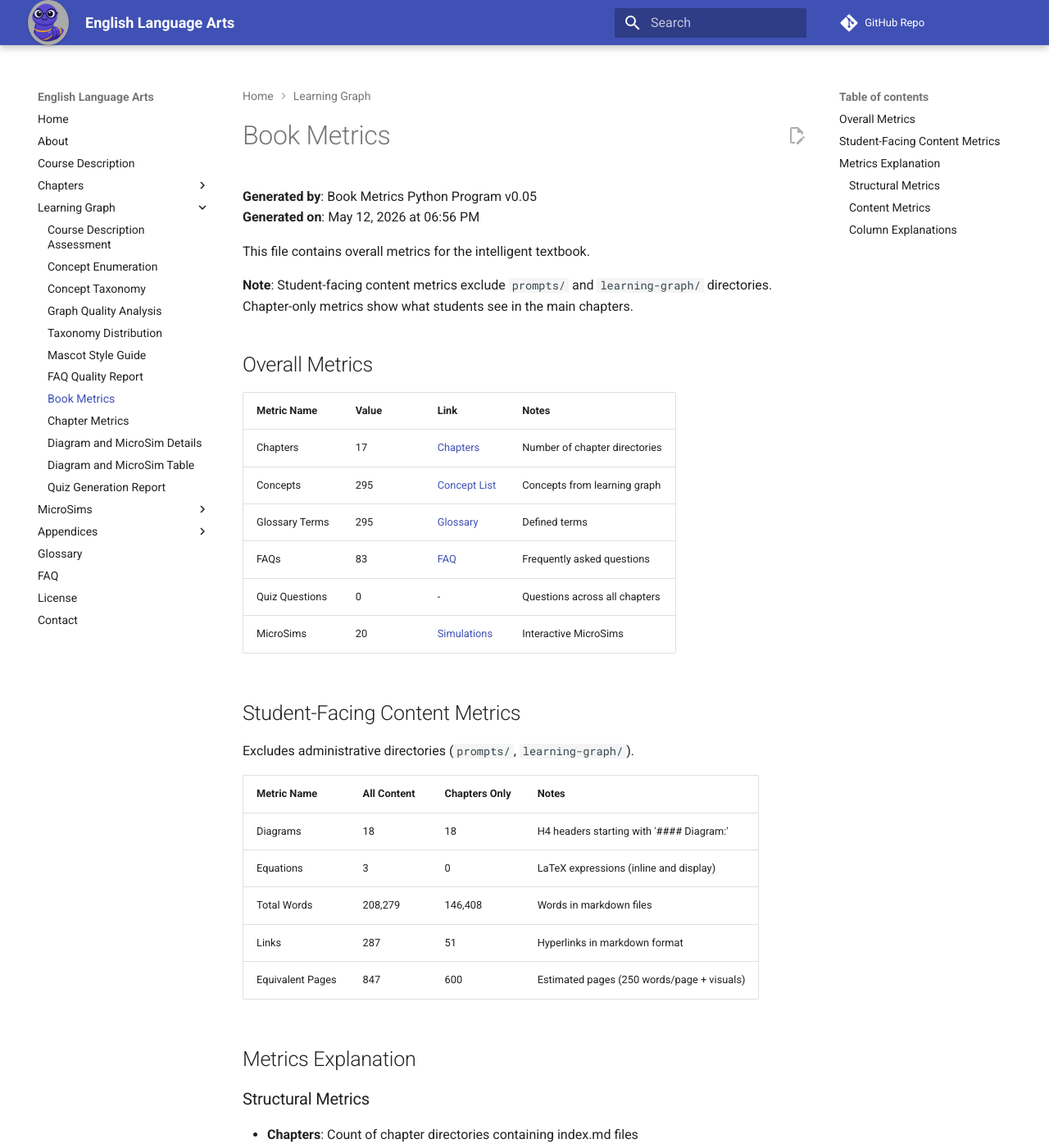
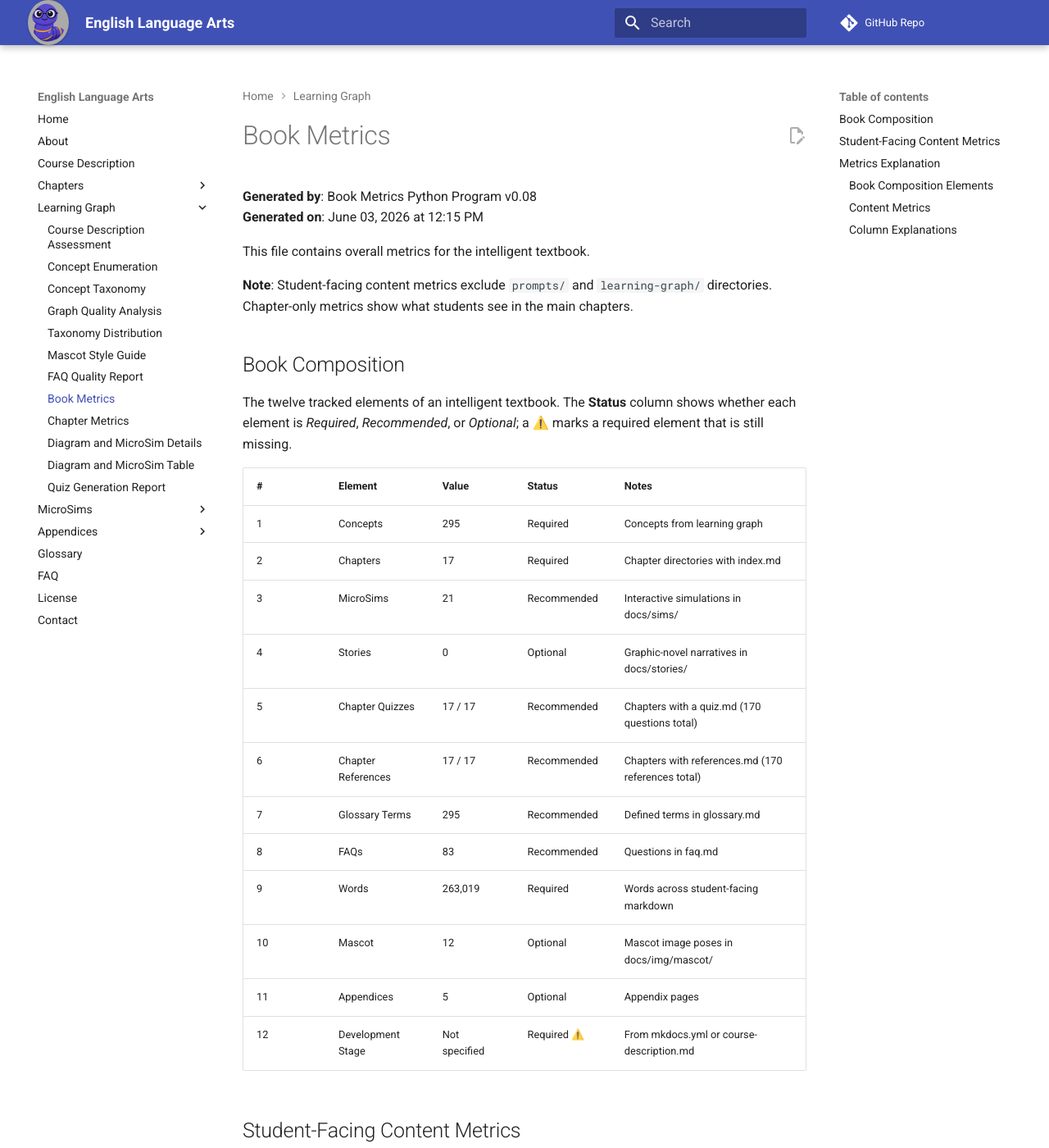
Before and after one commit to dmccreary/english-language-arts, an MkDocs documentation site: the page built from docs/learning-graph/book-metrics.md, in a window 1280 px wide and 1400 px high. Shown: the whole window at 82% size. Built offline with MkDocs 1.6.1 and Material for MkDocs 9.7.7, drawn with Linux system fonts in a browser that asks for light colours; comment, search, counter and statistics services are not loaded; some of the changed text lies outside the part shown.

Commit message:
Add book-metrics.json learning graph metrics and content updates
Co-Authored-By: Claude Opus 4.8 <noreply@anthropic.com>

```diff
--- a/docs/learning-graph/book-metrics.md
+++ b/docs/learning-graph/book-metrics.md
@@ -1,22 +1,30 @@
 # Book Metrics
 
-**Generated by**: Book Metrics Python Program v0.05
-**Generated on**: May 12, 2026 at 06:56 PM
+**Generated by**: Book Metrics Python Program v0.08
+**Generated on**: June 03, 2026 at 12:15 PM
 
 This file contains overall metrics for the intelligent textbook.
 
 **Note**: Student-facing content metrics exclude `prompts/` and `learning-graph/` directories. Chapter-only metrics show what students see in the main chapters.
 
-## Overall Metrics
+## Book Composition
 
-| Metric Name | Value | Link | Notes |
-|-------------|-------|------|-------|
-| Chapters | 17 | [Chapters](../chapters/index.md) | Number of chapter directories |
-| Concepts | 295 | [Concept List](./concept-list.md) | Concepts from learning graph |
-| Glossary Terms | 295 | [Glossary](../glossary.md) | Defined terms |
-| FAQs | 83 | [FAQ](../faq.md) | Frequently asked questions |
-| Quiz Questions | 0 | - | Questions across all chapters |
-| MicroSims | 20 | [Simulations](../sims/index.md) | Interactive MicroSims |
+The twelve tracked elements of an intelligent textbook. The **Status** column shows whether each element is *Required*, *Recommended*, or *Optional*; a ⚠️ marks a required element that is still missing.
+
+| # | Element | Value | Status | Notes |
+|---|---------|-------|--------|-------|
+| 1 | Concepts | 295 | Required | Concepts from learning graph |
+| 2 | Chapters | 17 | Required | Chapter directories with index.md |
+| 3 | MicroSims | 21 | Recommended | Interactive simulations in docs/sims/ |
+| 4 | Stories | 0 | Optional | Graphic-novel narratives in docs/stories/ |
+| 5 | Chapter Quizzes | 17 / 17 | Recommended | Chapters with a quiz.md (170 questions total) |
+| 6 | Chapter References | 17 / 17 | Recommended | Chapters with references.md (170 references total) |
+| 7 | Glossary Terms | 295 | Recommended | Defined terms in glossary.md |
+| 8 | FAQs | 83 | Recommended | Questions in faq.md |
+| 9 | Words | 263,019 | Required | Words across student-facing markdown |
+| 10 | Mascot | 12 | Optional | Mascot image poses in docs/img/mascot/ |
+| 11 | Appendices | 5 | Optional | Appendix pages |
+| 12 | Development Stage | Not specified | Required ⚠️ | From mkdocs.yml or course-description.md |
 
 ## Student-Facing Content Metrics
 
@@ -26,20 +34,26 @@ Excludes administrative directories (`prompts/`, `learning-graph/`).
 |-------------|-------------|---------------|-------|
 | Diagrams | 18 | 18 | H4 headers starting with '#### Diagram:' |
 | Equations | 3 | 0 | LaTeX expressions (inline and display) |
-| Total Words | 208,279 | 146,408 | Words in markdown files |
-| Links | 287 | 51 | Hyperlinks in markdown format |
-| Equivalent Pages | 847 | 600 | Estimated pages (250 words/page + visuals) |
+| Total Words | 263,019 | 179,173 | Words in markdown files |
+| Links | 448 | 205 | Hyperlinks in markdown format |
+| Equivalent Pages | 1067 | 731 | Estimated pages (250 words/page + visuals) |
 
 ## Metrics Explanation
 
-### Structural Metrics
+### Book Composition Elements
 
-- **Chapters**: Count of chapter directories containing index.md files
-- **Concepts**: Number of rows in learning-graph.csv
-- **Glossary Terms**: H4 headers in glossary.md
-- **FAQs**: H3 headers in faq.md
-- **Quiz Questions**: H4 headers with numbered questions (e.g., '#### 1.') or H2 headers in quiz.md files
-- **MicroSims**: Directories in docs/sims/ with index.md files
+- **Concepts** *(required)*: Number of rows in learning-graph.csv
+- **Chapters** *(required)*: Count of chapter directories containing index.md files
+- **MicroSims** *(recommended)*: Directories in docs/sims/ with index.md files
+- **Stories** *(optional)*: Story directories in docs/stories/ with index.md files
+- **Chapter Quizzes** *(recommended)*: Chapters containing a quiz.md file (with total quiz questions in the notes)
+- **Chapter References** *(recommended)*: Chapters containing a references.md file (with total reference entries in the notes)
+- **Glossary Terms** *(recommended)*: H4 headers in glossary.md
+- **FAQs** *(recommended)*: H3 headers in faq.md
+- **Words** *(required)*: All words in student-facing markdown files (excluding code blocks and URLs)
+- **Mascot** *(optional)*: Image files (poses) in docs/img/mascot/
+- **Appendices** *(optional)*: Pages in the appendices/ directory (excluding index.md)
+- **Development Stage** *(required)*: `development_stage` value in mkdocs.yml (or course-description.md); shows 'Not specified' if absent
 
 ### Content Metrics
 
```
Also changed, not shown: docs/learning-graph/book-metadata.json (added, +24 -0 lines), docs/learning-graph/book-metrics.json (added, +27 -0 lines), docs/learning-graph/chapter-metrics.md (+23 -21 lines).
